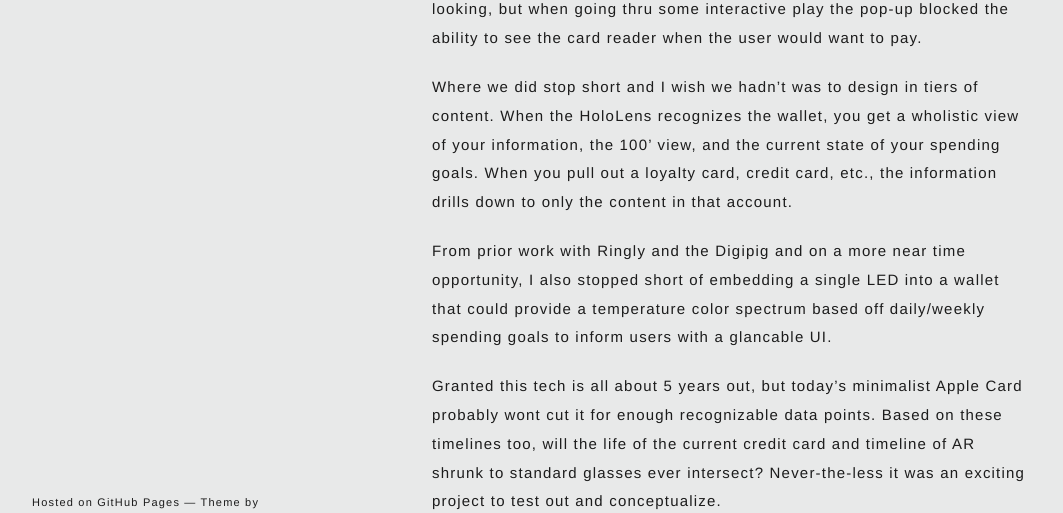
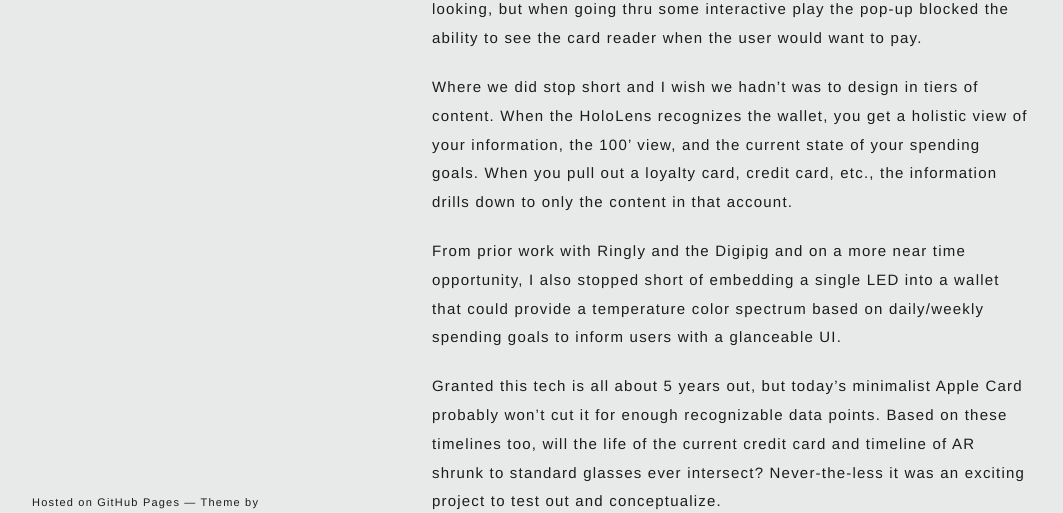
Before and after one commit to mmassie/mmassie.github.io, a Jekyll site: the page built from _posts/2020-4-16-Augmented-Reality-Assistance-for-financial-clarity.md, in a window 1280 px wide and 900 px high, scrolled down 1653 px. Shown: the part 283-796 px from the top of the window, without its empty margins (108-1171 px from the left). Built offline with Jekyll 4.4.1, drawn with Linux system fonts in a browser that asks for light colours; some of the changed text lies outside the part shown.

Commit message:
fix of a fix

```diff
--- a/_posts/2020-4-16-Augmented-Reality-Assistance-for-financial-clarity.md
+++ b/_posts/2020-4-16-Augmented-Reality-Assistance-for-financial-clarity.md
@@ -5,26 +5,26 @@ image: https://michaelmassie.com/assets/img/kittyCardt3.gif
 
 ---
 
-Recently a pretty slick video popped up [YouTube Link](https://www.macrumors.com/2020/04/14/apple-card-ar-concept/) around using Apple'a AR to illuminate transations providing better clarity and trasparency. While novel in concept with today's technology - _see: holding up your iPhone to look at your card_ - the reality is much trickier... beyond being more steps than opening the Wallet App.
+Recently a pretty fun video popped up [YouTube Link](https://www.macrumors.com/2020/04/14/apple-card-ar-concept/) around using Apple's AR to illuminate transactions providing better clarity and transparency. While novel in concept with today's technology - _see: holding up your iPhone to look at your card_ - the reality is much trickier... beyond being more steps than opening the Wallet App.
 
 Roughly 2 years ago, a teammate, Tony, and myself here on Northwestern Mutual's R&D team cracked open a developer edition Microsoft HoloLens and ran some similar experiments.
 
 ![Kitty Card](https://michaelmassie.com/assets/img/kittyCardt3.gif)
 
-It was quickly apparent that requiring people to take out their phone with credit card in hand while also in the checkout line, was a lack luster exerpience and a fairly contrived interaction. The interaction thrives when a viable solution comes when a pair of socially acceptable AR enabled glasses hit the market.
+It was quickly apparent that requiring people to take out their phone with credit card in hand while also in the checkout line, was a lackluster experience and a fairly contrived interaction. The interaction thrives when a viable solution comes when a pair of socially acceptable AR enabled glasses hit the market.
 
 ## What did we learn in this experiment?
 
 We'd all love a clean interface and a nice beech wood table to have as a backdrop but the reality is that when used in the real world, checkout lines are extremely visually busy with ads, PoS hardware, etc. Floating content with no background image is visually more attractive in controlled backgrounds, but once in the wild you need something behind the content in order to filter out the noise behind it.
 
-On the topic of visual noise, the current iterations of AR goggles need visually recodnizable points (a lot) to recognize things it knows. The driving reason we chose a nod to the 90's Discover Card boom of gaudy personalized credit cards images - in our case the "Kitty Card" - was to make sure it had plenty of data.
+On the topic of visual noise, the current iterations of AR goggles need visually recognizable points (a lot) to recognize things it knows. The driving reason we chose a nod to the 90's Discover Card boom of gaudy personalized credit cards images - in our case the "Kitty Card" - was to make sure it had plenty of data.
 
 ![AR Recognition](https://michaelmassie.com/assets/img/kittycardrecognition.png)
 
 Content placement created another design issue. Where does it render that it won't obstruct the user and their primary task? For example, our first prototype had the pop-up to the right of the card and chip. Worked fine just looking, but when going thru some interactive play the pop-up blocked the ability to see the card reader when the user would want to pay.
 
-Where we did stop short and I wish we hadn't was to design in tiers of content. When the HoloLens recognizes the wallet, you get a wholistic view of your information, the 100' view, and the current state of your spending goals. When you pull out a loyalty card, credit card, etc., the information drills down to only the content in that account.
+Where we did stop short and I wish we hadn't was to design in tiers of content. When the HoloLens recognizes the wallet, you get a holistic view of your information, the 100' view, and the current state of your spending goals. When you pull out a loyalty card, credit card, etc., the information drills down to only the content in that account.
 
-From prior work with Ringly and the Digipig and on a more near time opportunity, I also stopped short of embedding a single LED into a wallet that could provide a temperature color spectrum based off daily/weekly spending goals to inform users with a glancable UI.
+From prior work with Ringly and the Digipig and on a more near time opportunity, I also stopped short of embedding a single LED into a wallet that could provide a temperature color spectrum based on daily/weekly spending goals to inform users with a glanceable UI.
 
-Granted this tech is all about 5 years out, but today's minimalist Apple Card probably wont cut it for enough recognizable data points. Based on these timelines too, will the life of the current credit card and timeline of AR shrunk to standard glasses ever intersect? Never-the-less it was an exciting project to test out and conceptualize.
+Granted this tech is all about 5 years out, but today's minimalist Apple Card probably won't cut it for enough recognizable data points. Based on these timelines too, will the life of the current credit card and timeline of AR shrunk to standard glasses ever intersect? Never-the-less it was an exciting project to test out and conceptualize.
```
